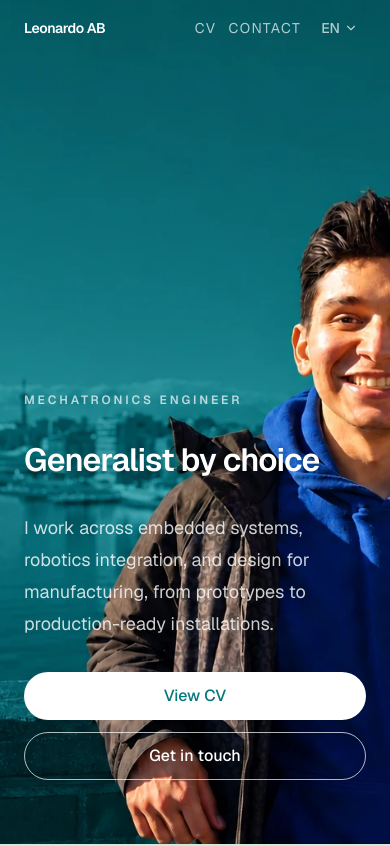
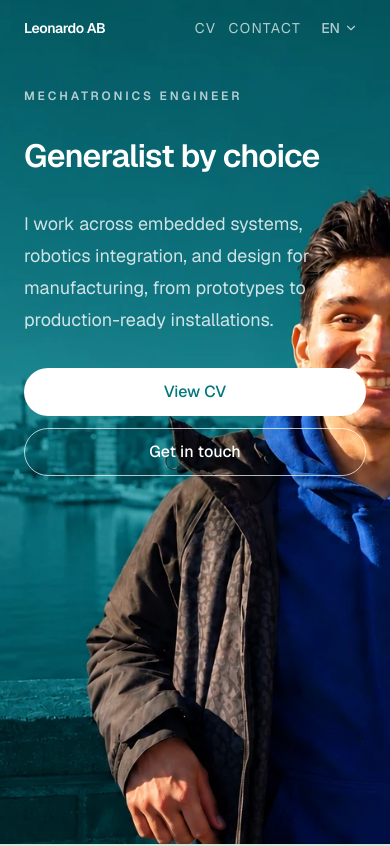
Before and after one commit to leonardoAB1/leonardoachaboiano.com, a Next.js app: page /en in a window 390 px wide. Shown: the top 846 px of the page. Built offline with nearby package versions, Linux system fonts and the light colour scheme.

Commit message:
fix: position hero text in sky area on mobile by removing justify-end

```diff
--- a/src/components/home/Hero.tsx
+++ b/src/components/home/Hero.tsx
@@ -38,7 +38,7 @@ export function Hero(): ReactElement {
   const tCommon = useTranslations("Common");
 
   return (
-    <Section className="relative flex min-h-svh flex-col justify-end overflow-hidden pb-16 pt-[calc(3.5rem+2rem)] sm:pb-20 sm:pt-[calc(3.5rem+2.5rem)] lg:justify-center">
+    <Section className="relative flex min-h-svh flex-col overflow-hidden pb-16 pt-[calc(3.5rem+2rem)] sm:pb-20 sm:pt-[calc(3.5rem+2.5rem)] lg:justify-center">
       {/* Portrait — face centered on mobile, right-anchored on desktop */}
       <motion.div
         className="absolute inset-0"
```
